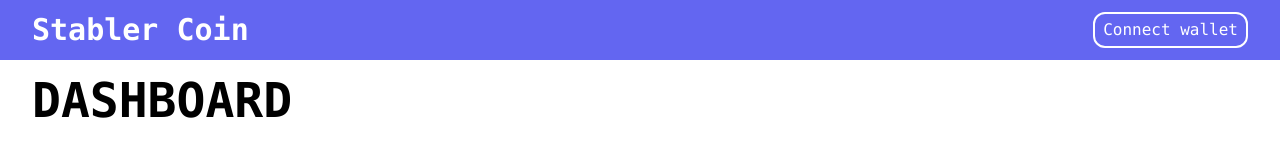
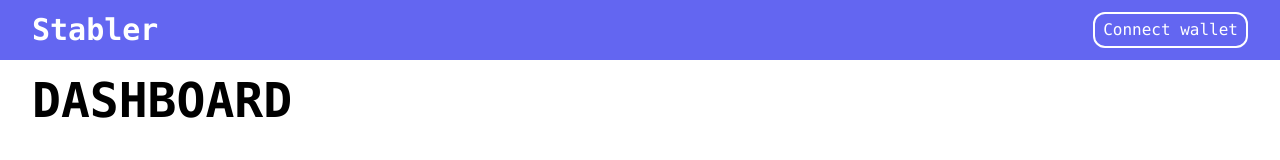
Before and after one commit to erichuang27/stabler_coin, a React (Create React App) app: page /dashboard in a window 1280 px wide. Shown: the top 160 px of the page. Built offline with nearby package versions, Linux system fonts and the light colour scheme.

Commit message:
Dashboard change

```diff
--- a/src/dashboard.js
+++ b/src/dashboard.js
@@ -47,7 +47,7 @@ export default function Dashboard() {
         <header className="w-full">
           <div className="px-8 py-3 flex justify-between w-full bg-indigo-500">
             <div className="flex align-middle">
-              <Link className="transition linear delay-25 font-bold text-3xl text-white hover:text-black duration-250" to="/">Stabler Coin </Link>
+              <Link className="transition linear delay-25 font-bold text-3xl text-white hover:text-black duration-250" to="/">Stabler</Link>
             </div>
             <div className="flex align-middle">
               <button onClick={connectWallet}
```
